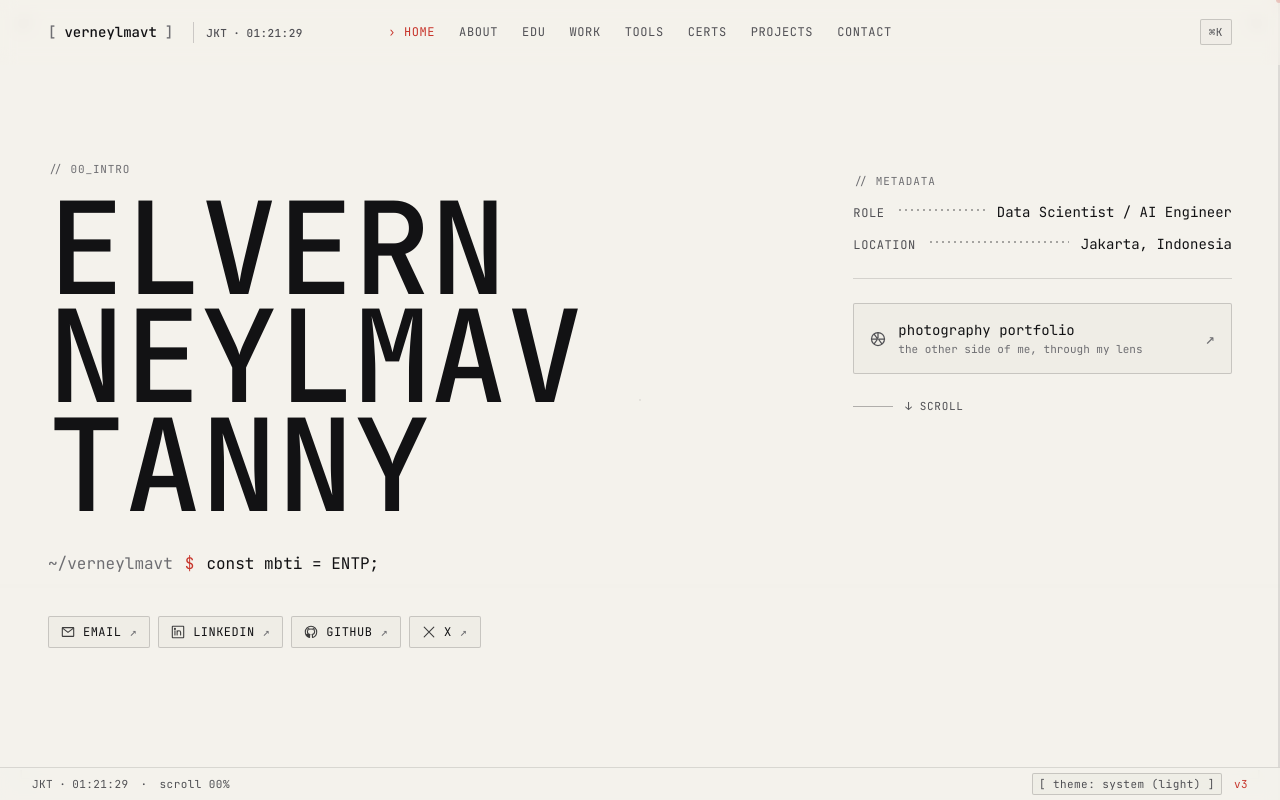
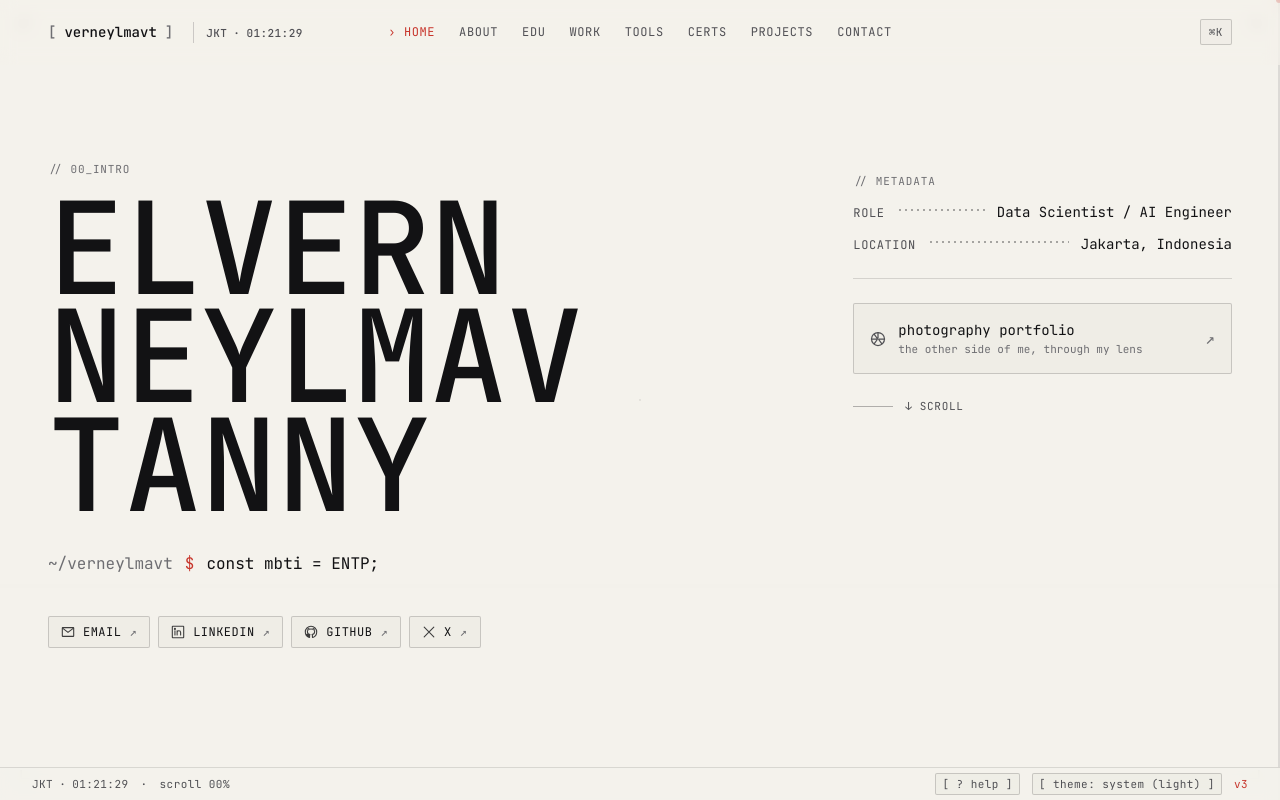
Before and after one commit to verneylmavt/verneylmavt.vercel.app, a Next.js app: page / in a window 1280 px wide. Shown: the top 800 px of the page. Built offline with nearby package versions, Linux system fonts and the light colour scheme.

Commit message:
Update: Enhance StatusBar with help button and improve ShortcutHelp layout for better organization

```diff
--- a/src/components/site/SitePage.tsx
+++ b/src/components/site/SitePage.tsx
@@ -274,7 +274,7 @@ export function SitePage({ content }: { content: SiteContent }) {
         <Footer />
       </div>
 
-      <StatusBar />
+      <StatusBar onOpenHelp={() => setHelpOpen((v) => !v)} />
 
       <CmdPalette open={paletteOpen} onOpenChange={setPaletteOpen} items={paletteItems} />
       <ShortcutHelp open={helpOpen} onClose={() => setHelpOpen(false)} />
--- a/src/components/site/StatusBar.tsx
+++ b/src/components/site/StatusBar.tsx
@@ -24,7 +24,13 @@ function ScrollPercent() {
   );
 }
 
-export function StatusBar() {
+export function StatusBar({
+  onOpenHelp,
+}: {
+  /** Opens the ShortcutHelp overlay. Hooked up from SitePage so the chip
+   *  is a second entry point alongside the `?` keyboard shortcut. */
+  onOpenHelp?: () => void;
+} = {}) {
   const { theme, resolvedTheme, cycleTheme } = useTheme();
   const reduced = useReducedMotion();
 
@@ -108,6 +114,24 @@ export function StatusBar() {
             </span>
           ) : null}
 
+          {onOpenHelp ? (
+            <button
+              type="button"
+              onClick={onOpenHelp}
+              aria-label="Open keyboard shortcuts and easter eggs"
+              className={cn(
+                "inline-flex items-center px-1.5 py-0.5",
+                "text-[0.6875rem] tracking-[0.04em]",
+                "border border-[rgb(var(--rule)/0.18)] rounded-[2px]",
+                "bg-[rgb(var(--surface)/0.4)] text-muted",
+                "transition-colors duration-[var(--dur-base)]",
+                "hover:border-[rgb(var(--accent)/0.55)] hover:text-[rgb(var(--accent))]",
+              )}
+            >
+              [ ? help ]
+            </button>
+          ) : null}
+
           <button
             type="button"
             onClick={cycleTheme}
--- a/src/components/ui/ShortcutHelp.tsx
+++ b/src/components/ui/ShortcutHelp.tsx
@@ -4,7 +4,9 @@ import * as React from "react";
 import { Kbd } from "./Kbd";
 import { cn } from "@/lib/cn";
 
-type Row = { keys: React.ReactNode[]; label: string };
+type Row =
+  | { kind?: "row"; keys: React.ReactNode[]; label: string }
+  | { kind: "heading"; label: string };
 
 const ROWS: Row[] = [
   { keys: [<Kbd key="g">g</Kbd>, <Kbd key="h">h</Kbd>], label: "go home" },
@@ -19,6 +21,26 @@ const ROWS: Row[] = [
   { keys: [<Kbd key="cmd">⌘</Kbd>, <Kbd key="k">K</Kbd>], label: "open command palette" },
   { keys: [<Kbd key="q">?</Kbd>], label: "toggle this help" },
   { keys: [<Kbd key="esc">esc</Kbd>], label: "close overlays" },
+  { kind: "heading", label: "// easter eggs" },
+  {
+    keys: [
+      <Kbd key="u1">↑</Kbd>,
+      <Kbd key="u2">↑</Kbd>,
+      <Kbd key="d1">↓</Kbd>,
+      <Kbd key="d2">↓</Kbd>,
+      <Kbd key="l1">←</Kbd>,
+      <Kbd key="r1">→</Kbd>,
+      <Kbd key="l2">←</Kbd>,
+      <Kbd key="r2">→</Kbd>,
+      <Kbd key="b">b</Kbd>,
+      <Kbd key="a">a</Kbd>,
+    ],
+    label: "diagnostic mode",
+  },
+  {
+    keys: "matrix".split("").map((c, i) => <Kbd key={`m${i}`}>{c}</Kbd>),
+    label: "matrix rain",
+  },
 ];
 
 export function ShortcutHelp({
@@ -82,12 +104,26 @@ export function ShortcutHelp({
         </div>
 
         <ul className="space-y-2 text-[0.875rem]">
-          {ROWS.map((row, i) => (
-            <li key={i} className="flex items-center justify-between gap-3">
-              <span className="text-foreground">{row.label}</span>
-              <span className="flex items-center gap-1">{row.keys}</span>
-            </li>
-          ))}
+          {ROWS.map((row, i) => {
+            if (row.kind === "heading") {
+              return (
+                <li
+                  key={i}
+                  className="pt-3 mt-2 border-t border-[rgb(var(--rule)/0.12)] text-[0.6875rem] uppercase tracking-[0.08em] text-muted"
+                >
+                  {row.label}
+                </li>
+              );
+            }
+            return (
+              <li key={i} className="flex items-center justify-between gap-3">
+                <span className="text-foreground">{row.label}</span>
+                <span className="flex flex-wrap items-center gap-1 justify-end">
+                  {row.keys}
+                </span>
+              </li>
+            );
+          })}
         </ul>
       </div>
     </div>
```
